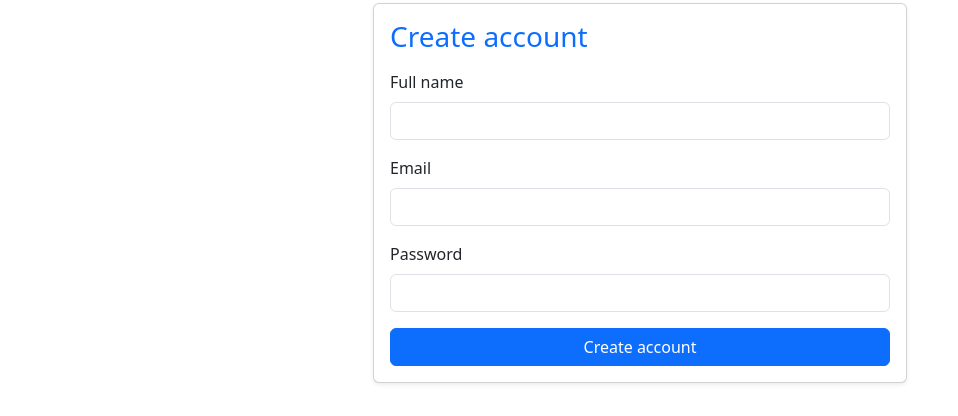
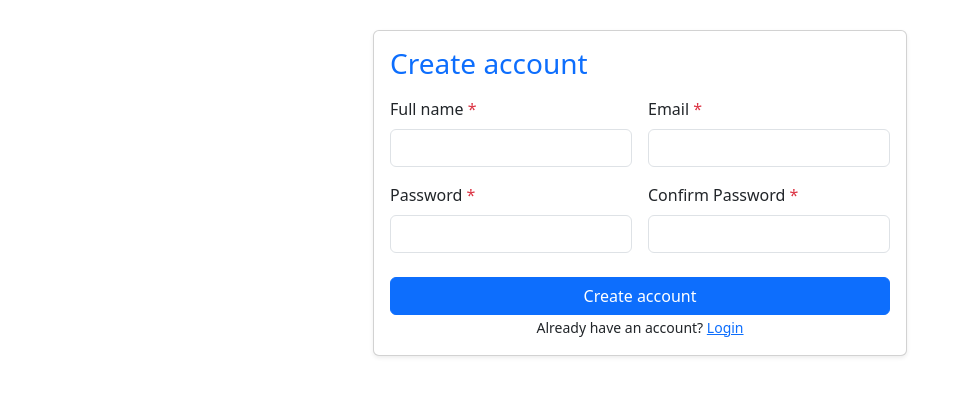
Before and after one commit to 0617ajay/task-management-frontend, a Next.js app: page /register in a window 1280 px wide. Shown: the part 157-573 px from the top of the page, without its empty margins (0-958 px from the left). Built offline with nearby package versions, Linux system fonts and the light colour scheme; no server answers.

Commit message:
Add validation and error handling to login and registration forms; enhance task form modal with loading state and improved UX

```diff
--- a/src/app/register/page.tsx
+++ b/src/app/register/page.tsx
@@ -1,10 +1,10 @@
-// app/register/page.tsx
 'use client';
 import { useState } from 'react';
 import { useRouter } from 'next/navigation';
 import { Container, Row, Col, Card, Form, Button } from 'react-bootstrap';
 import { useAuth } from '@/hooks/useAuth';
 import { useToast } from '@/components/ToasterProvider';
+import Link from 'next/link';
 
 export default function RegisterPage() {
   const { register: doRegister } = useAuth();
@@ -14,14 +14,39 @@ export default function RegisterPage() {
   const [email, setEmail] = useState('');
   const [name, setName] = useState('');
   const [password, setPassword] = useState('');
+  const [confirmPassword, setConfirmPassword] = useState('');
   const [loading, setLoading] = useState(false);
+
+  const [errors, setErrors] = useState({
+    name: '',
+    email: '',
+    password: '',
+    confirmPassword: '',
+  });
+
+  const validateEmail = (value: string) => /^\S+@\S+\.\S+$/.test(value);
+  const validatePassword = (value: string) => value.length >= 6;
 
   async function onSubmit(e: React.FormEvent) {
     e.preventDefault();
+    let tempErrors: any = {};
+
+    if (!name.trim()) tempErrors.name = 'Full name is required';
+    if (!validateEmail(email)) tempErrors.email = 'Please enter a valid email address';
+    if (!validatePassword(password)) tempErrors.password = 'Password must be at least 6 characters';
+    if (confirmPassword !== password) tempErrors.confirmPassword = 'Passwords do not match';
+
+    if (Object.keys(tempErrors).length > 0) {
+      setErrors(tempErrors);
+      return;
+    }
+
+    setErrors({} as any);
     setLoading(true);
+
     try {
       await doRegister({ email, password, name });
-      toast.success('Registered. Please login.');
+      toast.success('Registered successfully. Please login.');
       router.push('/login');
     } catch (err: any) {
       toast.error(err?.response?.data?.message || 'Registration failed');
@@ -33,30 +58,109 @@ export default function RegisterPage() {
   return (
     <Container className="d-flex justify-content-center align-items-center" style={{ minHeight: '70vh' }}>
       <Row className="w-100">
-        <Col md={{ span: 6, offset: 3 }}>
+        <Col md={{ span: 8, offset: 2 }} lg={{ span: 6, offset: 3 }}>
           <Card className="shadow-sm">
             <Card.Body>
               <h3 className="mb-3 text-primary">Create account</h3>
-              <Form onSubmit={onSubmit}>
-                <Form.Group className="mb-3">
-                  <Form.Label>Full name</Form.Label>
-                  <Form.Control value={name} onChange={(e)=>setName(e.target.value)} />
+              <Form noValidate onSubmit={onSubmit}>
+                <Row className="g-3">
+                  {/* Full Name */}
+                  <Col md={6}>
+                    <Form.Group>
+                      <Form.Label>
+                        Full name <span className="text-danger">*</span>
+                      </Form.Label>
+                      <Form.Control
+                        value={name}
+                        isInvalid={!!errors.name}
+                        onChange={(e) => {
+                          setName(e.target.value);
+                          setErrors((prev) => ({ ...prev, name: '' }));
+                        }}
+                        required
+                      />
+                      {errors.name && <Form.Text className="text-danger">{errors.name}</Form.Text>}
                     </Form.Group>
+                  </Col>
 
-                <Form.Group className="mb-3">
-                  <Form.Label>Email</Form.Label>
-                  <Form.Control type="email" value={email} onChange={(e)=>setEmail(e.target.value)} required />
+                  {/* Email */}
+                  <Col md={6}>
+                    <Form.Group>
+                      <Form.Label>
+                        Email <span className="text-danger">*</span>
+                      </Form.Label>
+                      <Form.Control
+                        type="email"
+                        value={email}
+                        isInvalid={!!errors.email}
+                        onChange={(e) => {
+                          setEmail(e.target.value);
+                          setErrors((prev) => ({ ...prev, email: '' }));
+                        }}
+                        required
+                      />
+                      {errors.email && <Form.Text className="text-danger">{errors.email}</Form.Text>}
                     </Form.Group>
+                  </Col>
 
-                <Form.Group className="mb-3">
-                  <Form.Label>Password</Form.Label>
-                  <Form.Control type="password" value={password} onChange={(e)=>setPassword(e.target.value)} required />
+                  {/* Password */}
+                  <Col md={6}>
+                    <Form.Group>
+                      <Form.Label>
+                        Password <span className="text-danger">*</span>
+                      </Form.Label>
+                      <Form.Control
+                        type="password"
+                        value={password}
+                        isInvalid={!!errors.password}
+                        onChange={(e) => {
+                          setPassword(e.target.value);
+                          setErrors((prev) => ({ ...prev, password: '' }));
+                        }}
+                        required
+                      />
+                      {errors.password && <Form.Text className="text-danger">{errors.password}</Form.Text>}
                     </Form.Group>
+                  </Col>
 
-                <div className="d-grid">
+                  {/* Confirm Password */}
+                  <Col md={6}>
+                    <Form.Group>
+                      <Form.Label>
+                        Confirm Password <span className="text-danger">*</span>
+                      </Form.Label>
+                      <Form.Control
+                        type="password"
+                        value={confirmPassword}
+                        isInvalid={!!errors.confirmPassword}
+                        onChange={(e) => {
+                          setConfirmPassword(e.target.value);
+                          setErrors((prev) => ({ ...prev, confirmPassword: '' }));
+                        }}
+                        required
+                      />
+                      {errors.confirmPassword && (
+                        <Form.Text className="text-danger">{errors.confirmPassword}</Form.Text>
+                      )}
+                    </Form.Group>
+                  </Col>
+
+                  {/* Submit Button Full Width */}
+                  <Col md={12}>
+                    <div className="d-grid mt-2">
                       <Button type="submit" variant="primary" disabled={loading}>
                         {loading ? 'Creating…' : 'Create account'}
                       </Button>
+                    </div>
+                  </Col>
+                </Row>
+                <div className="text-center">
+                  <small>
+                    Already have an account?{' '}
+                    <Link href="/login" aria-disabled={loading}>
+                      Login
+                    </Link>
+                  </small>
                 </div>
               </Form>
             </Card.Body>
--- a/src/app/tasks/page.tsx
+++ b/src/app/tasks/page.tsx
@@ -12,7 +12,7 @@ import { useDebounce } from '@/hooks/useDebounce';
 import TaskSkeleton from '@/components/TaskSkeleton';
 import { useResponsiveSkeleton } from '@/hooks/useResponsiveSkeleton';
 
-const limit = 6;
+const limit = 9;
 
 export default function TasksPage() {
   const [showCreate, setShowCreate] = useState(false);
@@ -133,7 +133,7 @@ export default function TasksPage() {
 
               {/* Task Cards */}
               {!isLoading &&
-                data?.tasks?.map((task) => (
+                data?.tasks?.map((task: any) => (
                   <Col key={task.id}>
                     <TaskCard
                       task={task}
--- a/src/hooks/useAuth.tsx
+++ b/src/hooks/useAuth.tsx
@@ -25,11 +25,16 @@ export function AuthProvider({ children }: { children: ReactNode }) {
   const [user, setUser] = useState<User | null>(null);
 
   async function login(email: string, password: string) {
-    const res = await api.post('/auth/login', { email, password });
-    const { accessToken, user } = res.data.data;
-    setAccessToken(accessToken);
-    setUser(user);
-    return user;
+    try {
+          const res = await api.post('/auth/login', { email, password });
+          const { accessToken, user } = res.data.data;
+          setAccessToken(accessToken);
+          setUser(user);
+          return user;
+    } catch (error) {
+      throw error;
+    }
+
   }
 
   async function register(payload: { email: string; password: string; name?: string }) {
```
Also changed, not shown: src/app/login/page.tsx (+74 -6 lines), src/components/TaskFormModal.tsx (+57 -96 lines). Lines whose indentation alone changed are shown as unchanged.
